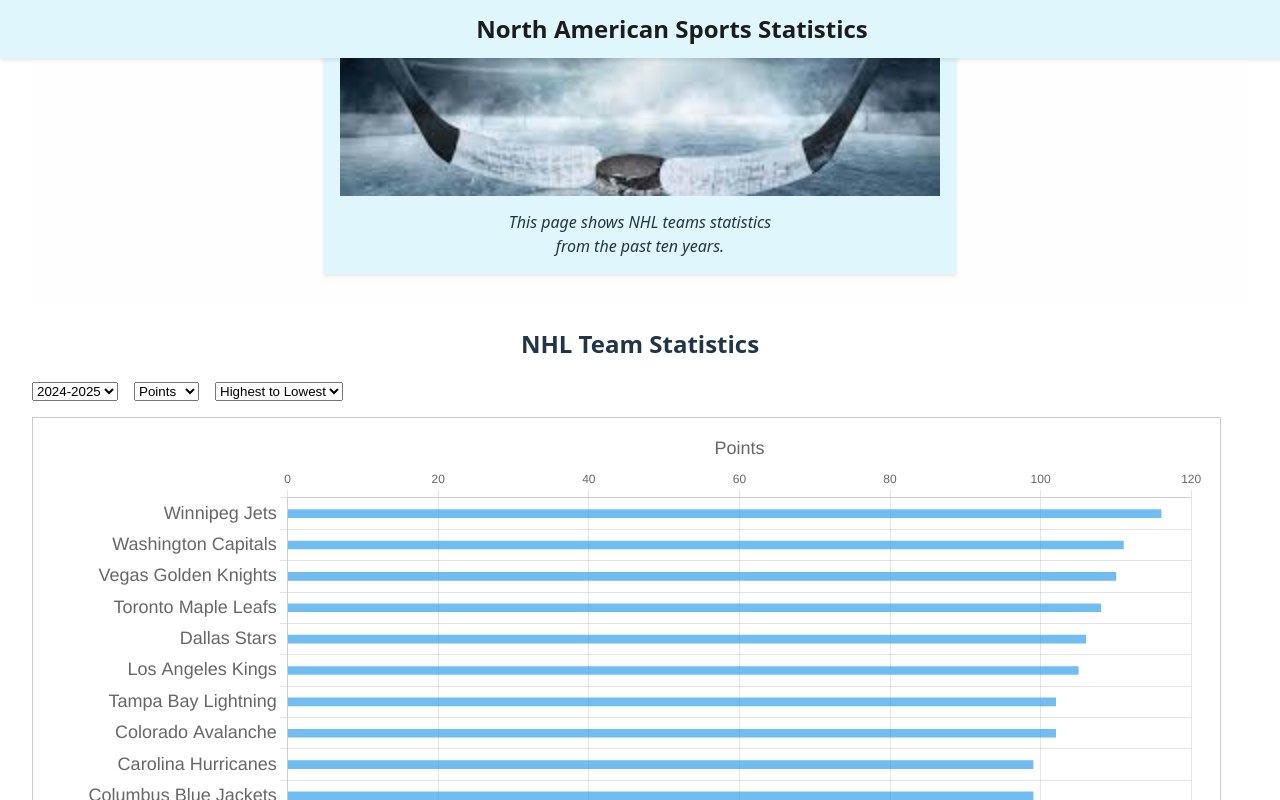
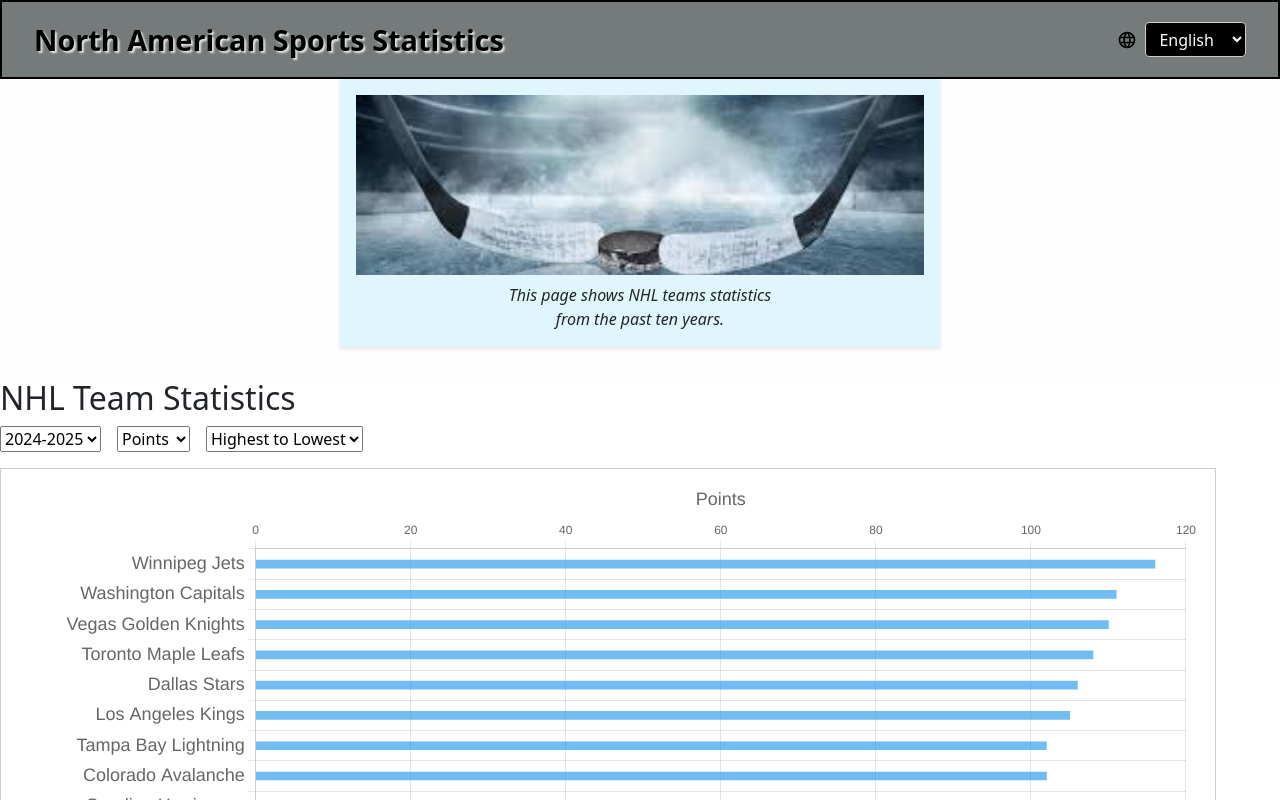
Before and after one commit to tpetersn/NA-Sports-Stats, a Vue app: page / in a window 1280 px wide. Shown: the top 800 px of the page. Built offline with nearby package versions, Linux system fonts and the light colour scheme.

Commit message:
Adding Spanish, changing navigation bar, updating main.css

```diff
--- a/index.html
+++ b/index.html
@@ -4,7 +4,7 @@
     <meta charset="UTF-8" />
     <link rel="icon" type="image/svg+xml" href="/vite.svg" />
     <meta name="viewport" content="width=device-width, initial-scale=1.0" />
-    <title>NHL Stats</title>
+    <title>N.A. Sports Stats</title>
   </head>
   <body>
     <div id="app"></div>
--- a/package.json
+++ b/package.json
@@ -9,6 +9,9 @@
     "preview": "vite preview"
   },
   "dependencies": {
+    "bootstrap": "^5.3.7",
+    "bootstrap-icons": "^1.13.1",
+    "bootstrap-vue-3": "^0.5.1",
     "chart.js": "^4.5.0",
     "vue": "^3.5.17",
     "vue-chartjs": "^5.3.2",
--- /dev/null
+++ b/src/assets/icons/globe.vue
@@ -0,0 +1,16 @@
+
+
+
+<template>
+<svg xmlns="http://www.w3.org/2000/svg" viewBox="0 0 24 24"><title>web</title><path d="M16.36,14C16.44,13.34 16.5,12.68 16.5,12C16.5,11.32 16.44,10.66 16.36,10H19.74C19.9,10.64 20,11.31 20,12C20,12.69 19.9,13.36 19.74,14M14.59,19.56C15.19,18.45 15.65,17.25 15.97,16H18.92C17.96,17.65 16.43,18.93 14.59,19.56M14.34,14H9.66C9.56,13.34 9.5,12.68 9.5,12C9.5,11.32 9.56,10.65 9.66,10H14.34C14.43,10.65 14.5,11.32 14.5,12C14.5,12.68 14.43,13.34 14.34,14M12,19.96C11.17,18.76 10.5,17.43 10.09,16H13.91C13.5,17.43 12.83,18.76 12,19.96M8,8H5.08C6.03,6.34 7.57,5.06 9.4,4.44C8.8,5.55 8.35,6.75 8,8M5.08,16H8C8.35,17.25 8.8,18.45 9.4,19.56C7.57,18.93 6.03,17.65 5.08,16M4.26,14C4.1,13.36 4,12.69 4,12C4,11.31 4.1,10.64 4.26,10H7.64C7.56,10.66 7.5,11.32 7.5,12C7.5,12.68 7.56,13.34 7.64,14M12,4.03C12.83,5.23 13.5,6.57 13.91,8H10.09C10.5,6.57 11.17,5.23 12,4.03M18.92,8H15.97C15.65,6.75 15.19,5.55 14.59,4.44C16.43,5.07 17.96,6.34 18.92,8M12,2C6.47,2 2,6.5 2,12A10,10 0 0,0 12,22A10,10 0 0,0 22,12A10,10 0 0,0 12,2Z" /></svg>
+</template>
+
+<style scoped>
+svg {
+  cursor: pointer;
+  color: #000;
+}
+svg:hover {
+  color: #E1306C;
+}
+</style>
--- a/src/assets/main.css
+++ b/src/assets/main.css
@@ -66,10 +66,10 @@
 }
 
 #app {
-  max-width: 1280px;
+
   margin: 0 auto;
-  padding: 2rem;
-  text-align: center;
+  padding: 0;
+  font-weight: normal;
 }
 
 @media (prefers-color-scheme: light) {
--- a/src/components/NavBar.vue
+++ b/src/components/NavBar.vue
@@ -1,31 +1,77 @@
 <template>
-  <header class="navbar">
-    <h1>North American Sports Statistics</h1>
-  </header>
+  <nav class="ff-navbar">
+    <!-- Left: Title -->
+    <div class="ff-title">{{ $t('title') }}</div>
+
+    <!-- Right: Language Selector -->
+    <div class="ff-lang-selector">
+      <GlobeIcon class="globe-icon" />
+      <select v-model="currentLocale" @change="changeLanguage">
+        <option v-for="(langName, localeCode) in languages" :key="localeCode" :value="localeCode">
+          {{ langName }}
+        </option>
+      </select>
+    </div>
+  </nav>
 </template>
 
-<style>
-/* remove default body margin so header truly spans edge-to-edge */
-body {
-  margin: 0;
+<script setup lang="ts">
+import { useI18n } from 'vue-i18n'
+import { ref, watch } from 'vue'
+import GlobeIcon from '../assets/icons/globe.vue'
+
+const { locale } = useI18n()
+
+const languages = {
+  en: 'English',
+  es: 'Español'
 }
 
-/* the nav itself */
-.navbar {
-  position: fixed;
-  top: 0;
-  left: 0;
+const currentLocale = ref(locale.value)
+
+function changeLanguage() {
+  locale.value = currentLocale.value
+}
+</script>
+
+<style scoped>
+.ff-navbar {
   width: 100%;
-  background-color: #dff6fd;
-  color: #1c1c1c;
+  margin: 0;
   padding: 1rem 2rem;
-  box-shadow: 0 2px 4px rgba(0,0,0,0.1);
-  z-index: 1000;
+  display: flex;
+  justify-content: space-between;
+  align-items: center;
+  box-sizing: border-box;
+  background-color: #585e5fd2;
+  border: 2px solid #000000;
 }
 
-/* make sure the title stays flush left inside it */
-.navbar h1 {
-  margin: 0;
-  font-size: 1.5rem;
+.ff-title {
+  font-size: 1.8rem;
+  color: black;
+  font-weight: bold;
+  text-shadow: 2px 2px 2px rgba(255, 255, 255, 0.788);
+}
+
+.ff-lang-selector {
+  display: flex;
+  align-items: center;
+  gap: 0.5rem;
+
+}
+
+select {
+  font-size: 1rem;
+  padding: 0.3rem 0.6rem;
+  border-radius: 4px;
+  border: 1px solid #ccc;
+  background-color: #000000;
+  color: #ffffff;
+}
+
+.globe-icon {
+  width: 20px;
+  height: 20px;
 }
 </style>
--- /dev/null
+++ b/src/i18n/en.json
@@ -0,0 +1,35 @@
+
+{
+  "title": "North American Sports Statistics",
+  "description": "This page shows statistics on North American hockey and soccer teams.",
+  "nhl-description": "We show NHL team statistics from the past 5 seasons in a horizontal bar chart.",
+  "mls-description": "We show MLS team statistics from the past 8 seasons in a line chart.",
+
+  "nhlStats": "NHL Team Statistics",
+  "mlsStats": "MLS Team Statistics",
+
+  "team": "Team",
+  "teams": "Teams",
+
+  "compareWith": "Compare With",
+  "compare": "Compare",
+
+  "stat": "Statistic",
+  "points": "Points",
+  "wins": "Wins",
+  "losses": "Losses",
+  "ties": "Ties",
+  "highToLow": "Highest to Lowest",
+  "lowToHigh": "Lowest to Highest",
+  "none": "None",
+  "amount": "Amount",
+
+  "nhl": "NHL",
+  "mls": "MLS",
+
+  "selectLanguage": "Language",
+  "year": "Year",
+  "season": "Season",
+
+  "copyrights": "All copyrights belong to NHL & MLS"
+}
--- /dev/null
+++ b/src/i18n/es.json
@@ -0,0 +1,39 @@
+
+{
+  "title": "Estadísticas Deportivas de América del Norte",
+  "description": "Esta página muestra estadísticas de equipos de hockey y fútbol de América del Norte.",
+  "nhl-description": "Mostramos estadísticas de equipos de la NHL de las últimas 5 temporadas en un gráfico de barras horizontal.",
+  "mls-description": "Mostramos estadísticas de equipos de la MLS de las últimas 8 temporadas en un gráfico de líneas.",
+
+  "nhlStats": "Estadísticas de Equipos de la NHL",
+  "mlsStats": "Estadísticas de Equipos de la MLSMLS Team Statistics",
+
+  "team": "Equipo",
+  "teams": "Equipos",
+
+  "compareWith": "Comparar con",
+  "compare": "Comparar",
+
+
+  "points": "Puntos",
+  "wins": "Victorias",
+  "losses": "Derrotas",
+  "ties": "Empates",
+  "highToLow": "Mayor a Menor",
+  "lowToHigh": "Menor a Mayor",
+  "none": "Ninguno",
+
+
+  "nhl": "NHL",
+  "mls": "MLS",
+
+  "season": "Season",
+
+
+  "stat": "Estadística",
+  "selectLanguage": "Idioma",
+  "year": "Año",
+  "amount": "Cantidad",
+
+  "copyrights": "Todos los derechos de autor pertenecen a la NHL y la MLS"
+}
--- /dev/null
+++ b/src/i18n/index.js
@@ -0,0 +1,13 @@
+import { createI18n } from 'vue-i18n'
+import en from './en.json'
+import es from './es.json'
+
+export const i18n = createI18n({
+  legacy: false,
+  locale: 'en',
+  fallbackLocale: 'en',
+  messages: {
+    en,
+    es
+  }
+})
```
Also changed, not shown: src/main.js (+7 -0 lines), 1 other file (tests, documents, lock files or other folders).
